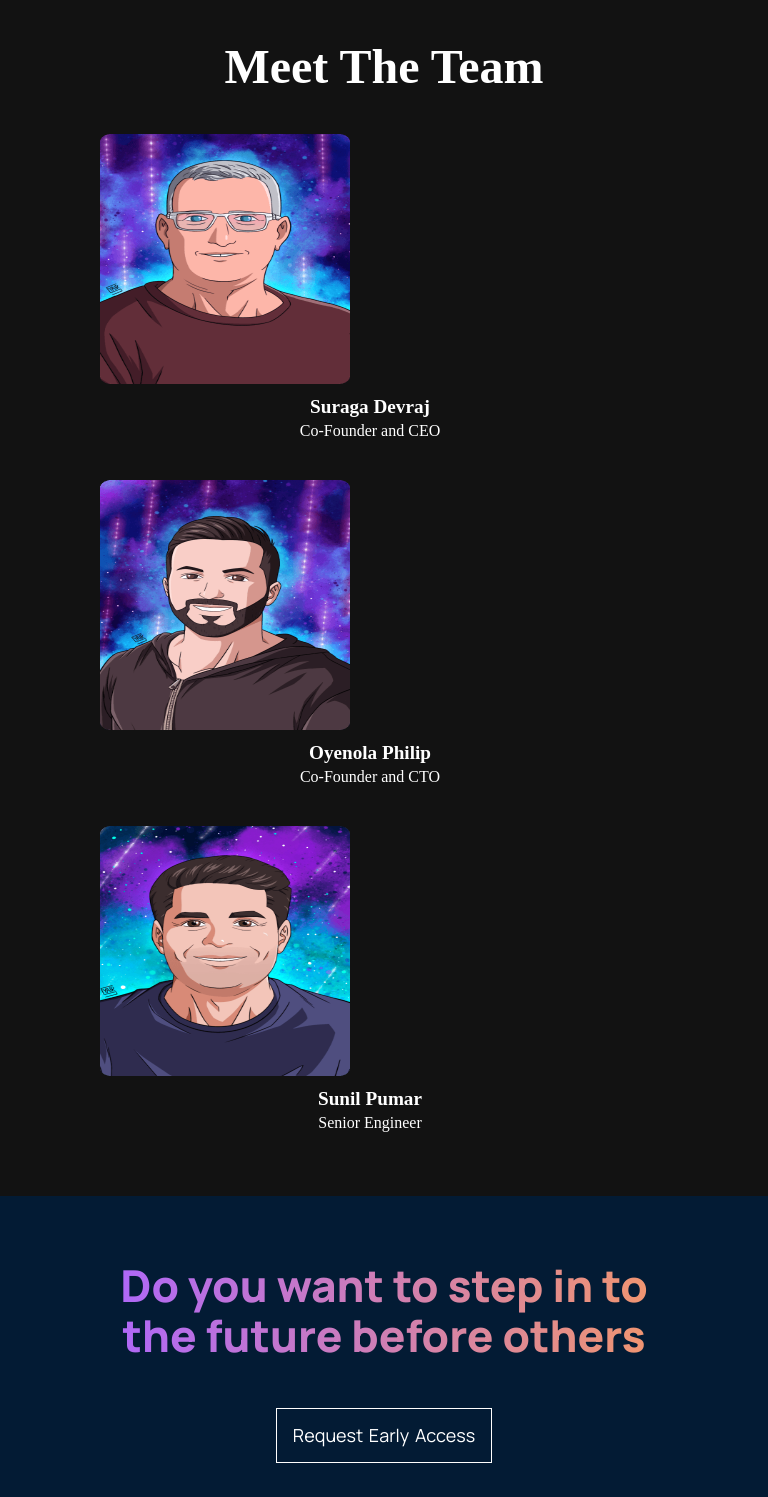
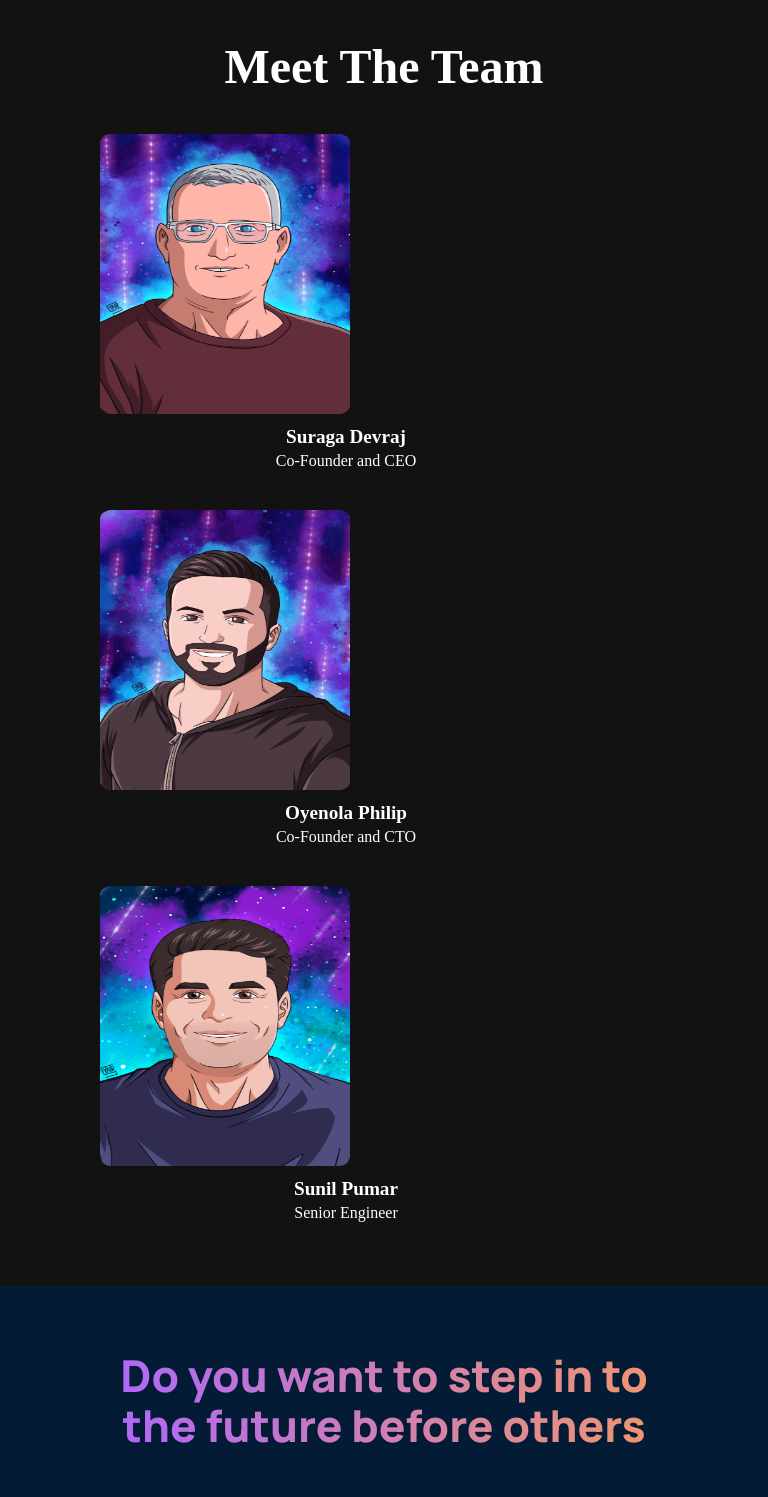
Before and after one commit to oyenolaphilipinc/Argon-AI, a React (Create React App) app: page /team in a window 768 px wide. Shown: the part 960-2457 px from the top of the page. Built offline with nearby package versions, Linux system fonts and the light colour scheme.

Commit message:
Now working fine

```diff
--- a/src/components/team/Team.css
+++ b/src/components/team/Team.css
@@ -50,14 +50,11 @@
     color: white;
 }
 @media only screen and (max-width: 768px) {
-    *{
-        margin: 0px;
-        padding: 0px;
-    }
     .team-class{
         display: flex;
         flex-direction: column;
         align-items: center;
+        margin-left: 1.5rem;
     }
     .font{
         font-size: 2.5rem;
@@ -69,6 +66,36 @@
         margin-bottom: 4rem;
     }
     .border-solid{
+        margin-right: 3rem;
+    }
+    .ariel{
+        margin-right: 3rem;
+    }
+    .erez{
+        margin-right: 3rem;
+    }
+    .border-solid{
+        margin-left: 100px;
+    }
+    .ceo{
+        margin-right: 2rem;
+    }
+    .top{
+       margin-right: 2rem;
+    }
+  }
+  @media only screen and (max-width: 1024px) and (min-width: 600px) {
+    .team-class{
+        margin-left: 1.5rem;
+    }
+    .font{
+        font-size: 2.5rem;
+        font-weight: lighter;
+    }
+    .team-flex{
+        margin-bottom: 4rem;
+    }
+    .border-solid{
         margin-left: 100px;
     }
     .ceo{
@@ -77,4 +104,7 @@
     .top{
        margin-right: 8rem;
     }
+    .erez-img{
+        margin-right: 6.5rem;
+    }
   }
--- a/src/components/team/Team.jsx
+++ b/src/components/team/Team.jsx
@@ -27,17 +27,17 @@ function Team(){
         </div>
         <div className='team-flex'>
             <div className="border-solid">
-                <img src={Todd} height={250} width={250} className="todd-img" alt={"todd"} />
+                <img src={Todd} height={280} width={250} className="todd-img" alt={"todd"} />
                 <h2 className="ceo">Suraga Devraj</h2>
                 <p className="top">Co-Founder and CEO</p>
             </div>
             <div className="ariel">
-                <img src={Ariel} height={250} width={250} className="ariel-img" alt={"Ariel"} />
+                <img src={Ariel} height={280} width={250} className="ariel-img" alt={"Ariel"} />
                 <h2 className="ceo">Oyenola Philip</h2>
                 <p className="top">Co-Founder and CTO</p>
             </div>
             <div className="erez">
-                <img src={Erez} height={250} width={250} className="erez-img" alt={"Erez"} />
+                <img src={Erez} height={280} width={250} className="erez-img" alt={"Erez"} />
                 <h2 className="ceo">Sunil Pumar</h2>
                 <p className="top">Senior Engineer</p>
             </div>
```
